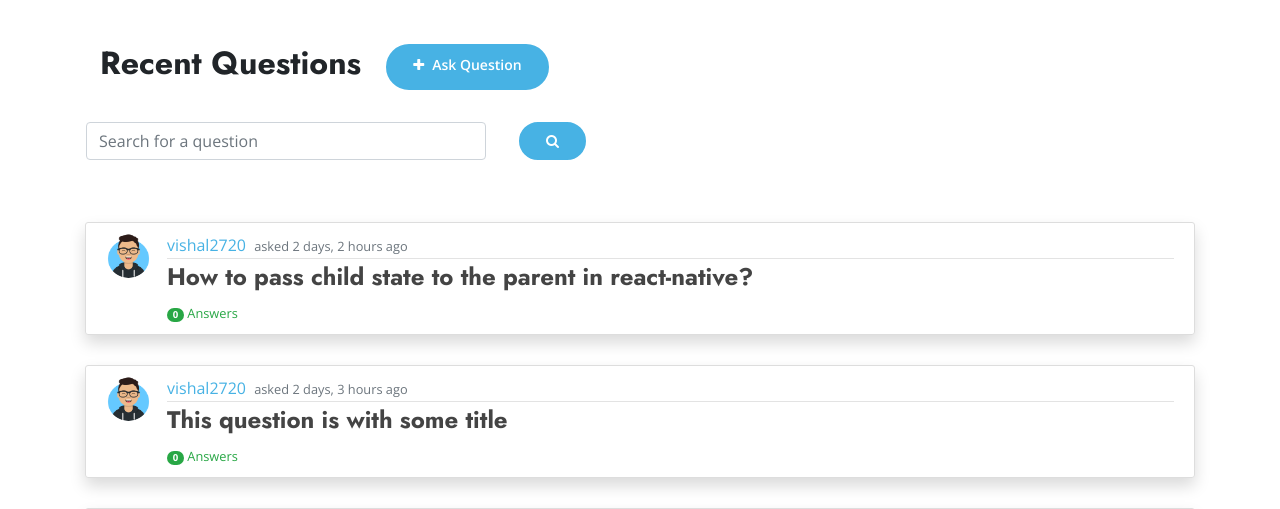
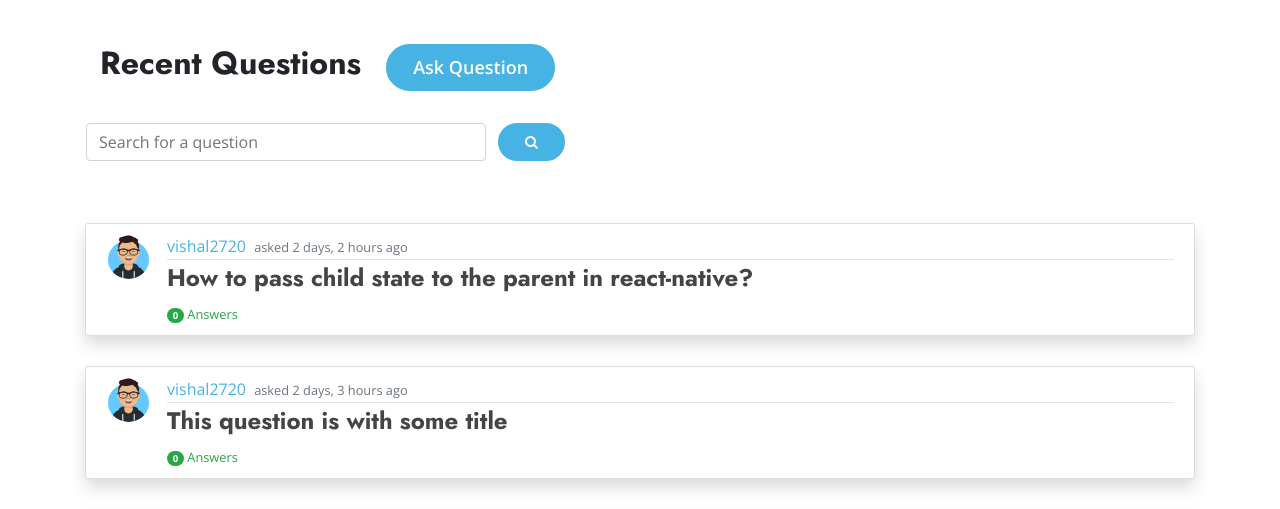
Before and after one commit to vishalsalgond/QueryPlus, a Django app: page / in a window 1280 px wide. Shown: the part 84-593 px from the top of the page. Run offline with Django 3.2, Linux system fonts and the light colour scheme; a user stored in the database is signed in; data comes from the database, SQL or seed files in the repository; both versions use the stored data as it was after the commit; some libraries are stand-ins or nearby versions.

Commit message:
Footer fixed

```diff
--- a/django_project/settings.py
+++ b/django_project/settings.py
@@ -143,5 +143,6 @@
     'height': 'auto',
     'width': 'auto',
     'extraPlugins' : 'codesnippet',
+    'codeSnippet_theme': 'railscasts',
    },
 }
--- a/main_app/static/main_app/main.css
+++ b/main_app/static/main_app/main.css
@@ -9,6 +9,7 @@
     margin-top: 5rem;
     /* margin-bottom: 60px; */
     font-family: 'Open Sans', sans-serif;
+    padding-bottom: 80px;
   }
 
   h1, h2, h3, h4, h5, h6 {
--- a/main_app/templates/main_app/home.html
+++ b/main_app/templates/main_app/home.html
@@ -10,7 +10,7 @@
       <div class="container">
         <div class="container d-flex pt-5">
           <h2 class=""> <b>Recent Questions</b> </h2>
-          <a style="background-color:  #47b2e4;" href="{% url 'question-create' %}" class="get-started-btn pt-2" type="submit"><i class="fa fa-plus mr-2"></i>Ask Question</a>
+          <a style="background-color:  #47b2e4; font-size: large;" href="{% url 'question-create' %}" class="get-started-btn py-2 text" type="submit">Ask Question</a>
         </div>
 
         <nav class="navbar navbar-light">
@@ -18,7 +18,7 @@
             {% csrf_token %}
             <div class="row mt-4">
               <input class="form-control mr-sm-2" style="width: 400px;" type="search" placeholder="Search for a question" name="search" aria-label="Search">
-              <button style="background-color:  #47b2e4;" class="get-started-btn my-sm-0" type="submit"><i class="fa fa-search"></i></button>
+              <button style="background-color:  #47b2e4;" class="get-started-btn ml-1 my-sm-0" type="submit"><i class="fa fa-search"></i></button>
             </div>
           </form>
         </nav>
--- a/main_app/templates/main_app/question_form.html
+++ b/main_app/templates/main_app/question_form.html
@@ -1,7 +1,7 @@
 {% extends "main_app/base.html" %}
 {% load crispy_forms_tags %}
 {% block content %}
-    <div class="container mt-5">
+    <div class="container my-5">
         <div class="content-section">
             <form method="POST">
                 {% csrf_token %}
@@ -18,7 +18,7 @@
                 </fieldset>
                 <span class="text-muted">Include all the information someone would need to answer your question</span>
                 <div class="form-group mt-4">
-                    <button class="btn btn-outline-info" type="submit">Ask</button>
+                    <button class="btn btn-info" type="submit">Ask</button>
                 </div>
             </form>
         </div>
--- a/main_app/views.py
+++ b/main_app/views.py
@@ -112,7 +112,7 @@
 
 class QuestionUpdateView(LoginRequiredMixin, UserPassesTestMixin, UpdateView):
     model = Question
-    fields = ['question']
+    fields = ['title','question']
 
     def form_valid(self, form):
         form.instance.author = self.request.user
```
Also changed, not shown: db.sqlite3.
